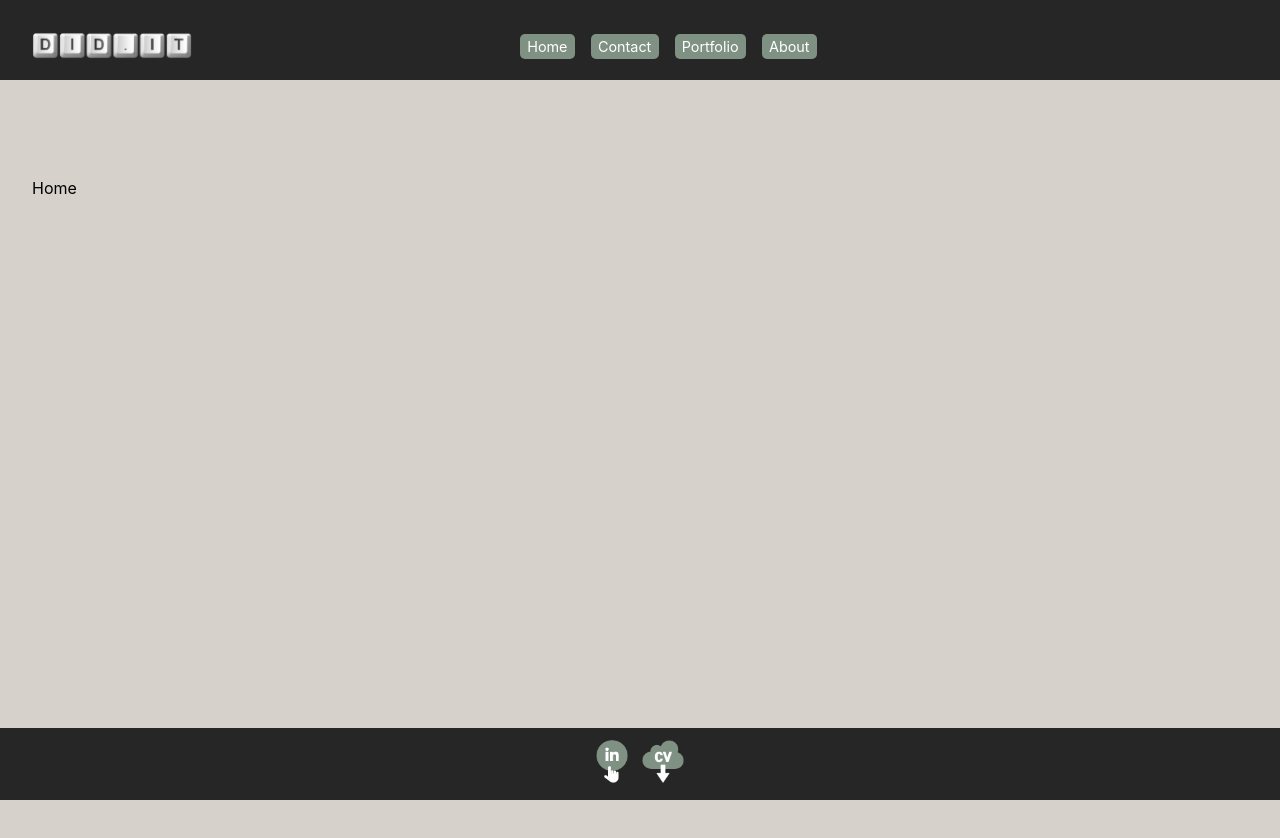
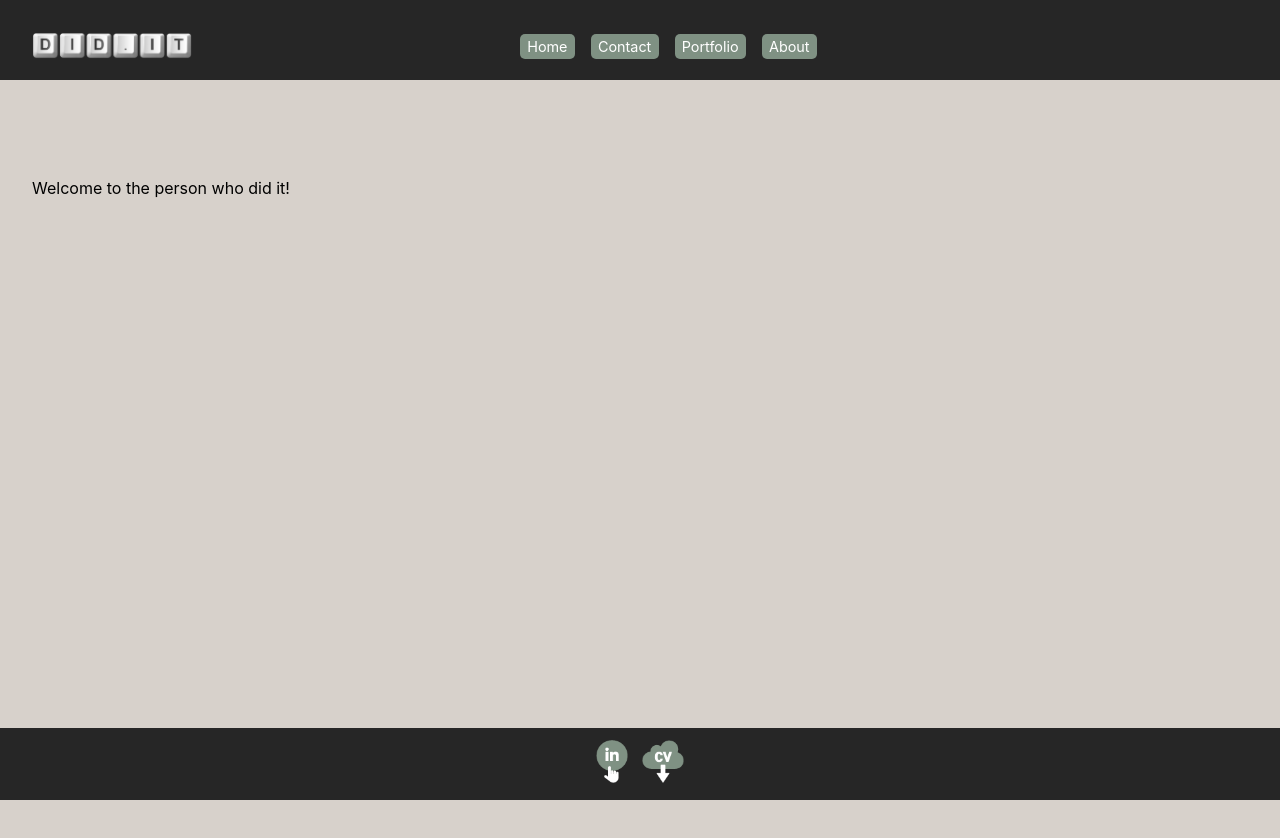
Before and after one commit to chascademy-deniz-aktas/noob_stories, a React (Vite) app: page / in a window 1280 px wide. Shown: the top 838 px of the page. Built offline with nearby package versions, Linux system fonts and the light colour scheme.

Commit message:
Main img

```diff
--- a/src/pages/Home.jsx
+++ b/src/pages/Home.jsx
@@ -1,11 +1,21 @@
 import React, { useState } from 'react';
 import styled from 'styled-components';
+import stormtrooper from './assets/Stormtrooper.jpg';
+
+const MainImgcontainer = styled.div`
+max-width: 50vw;
+grid-area: 2 / 1 / span 2 / span 2;
+`;
+
+
+
+
 
 
 function Home() {
 
     return (
-        <p>Home</p>
+        <p>Welcome to the person who did it!</p>
     );
 }
 
```
